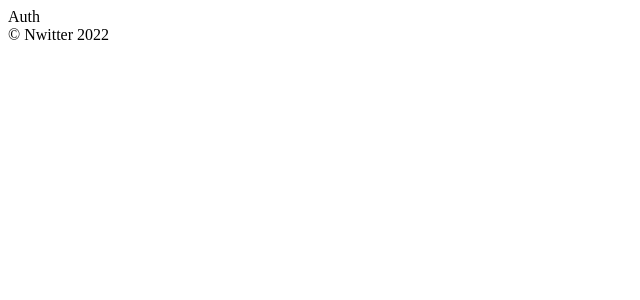
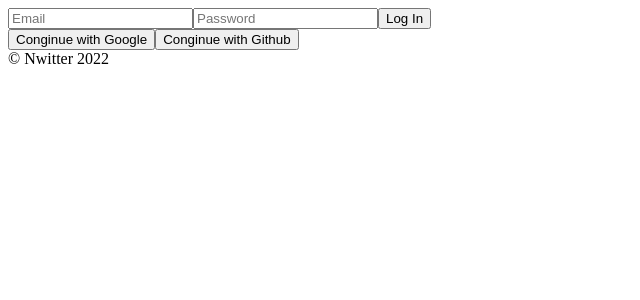
Before and after one commit to devlunch4/nwitter, a React (Create React App) app: page /#/ in a window 1280 px wide. Shown: the top 300 px of the page, without its empty margins (0-640 px from the left). Built offline with nearby package versions, Linux system fonts and the light colour scheme; no server answers.

Commit message:
#2.1 Login Form part One (07:00)

```diff
--- a/src/routes/Auth.js
+++ b/src/routes/Auth.js
@@ -1,4 +1,40 @@
-import React from "react";
+import React, { useState } from "react";
 
-const Auth = () => <span>Auth</span>;
+const Auth = () => {
+  const [email, setEmail] = useState("");
+  const [password, setPassword] = useState("");
+  const onChange = (event) => {
+    console.log(event.target.name);
+  };
+  const onSubmit = (event) => {
+    event.preventDefault();
+  };
+  return (
+    <div>
+      <form onSubmit={onSubmit}>
+        <input
+          name="email"
+          type="text"
+          placeholder="Email"
+          required
+          value={email}
+          onChange={onChange}
+        />
+        <input
+          name="password"
+          type="password"
+          placeholder="Password"
+          required
+          value={password}
+          onChange={onChange}
+        />
+        <input type="submit" value="Log In" />
+      </form>
+      <div>
+        <button>Conginue with Google</button>
+        <button>Conginue with Github</button>
+      </div>
+    </div>
+  );
+};
 export default Auth;
```
